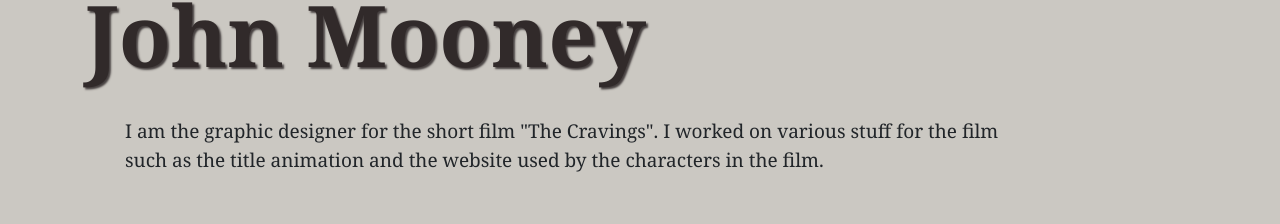
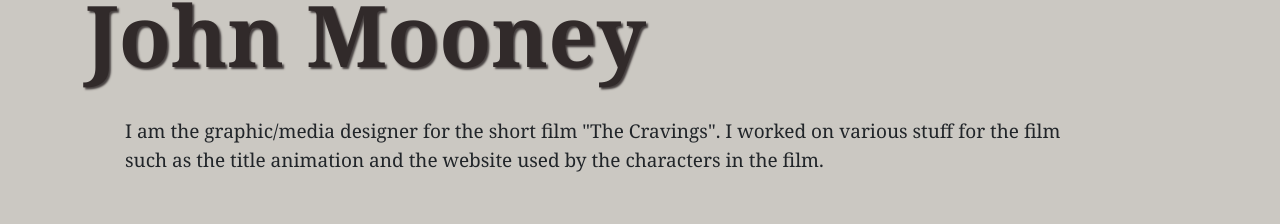
Before and after one commit to john1151/portfolio, a plain HTML site: page Portfolio/index.html in a window 1280 px wide. Shown: the part 137-361 px from the top of the page. Drawn offline with nearby package versions, Linux system fonts and the light colour scheme.

Commit message:
Add files via upload

```diff
--- a/Portfolio/index.html
+++ b/Portfolio/index.html
@@ -20,7 +20,7 @@
                 <br>
             <h1 class="name">John Mooney</h1>
             <br>
-                <p class="about">I am the graphic designer for the short film "The Cravings". I worked on various stuff for the film <br> such as the title animation and the website used by the characters in the film. </p>
+                <p class="about">I am the graphic/media designer for the short film "The Cravings". I worked on various stuff for the film <br> such as the title animation and the website used by the characters in the film. </p>
                 <br>
                 <br>
                 <br>
```
